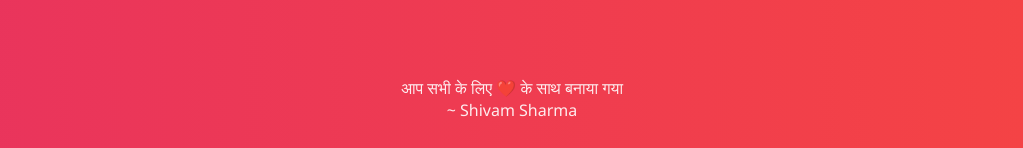
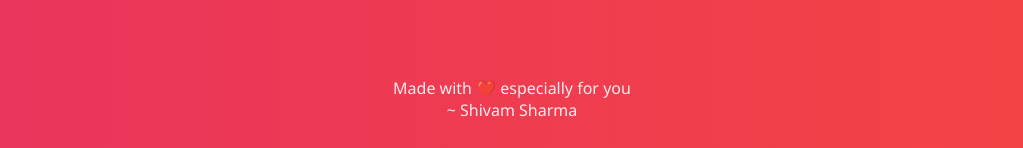
Before and after one commit to shivamsharma7400/HAPPY-NEW-YEAR-2026, a plain HTML site: page index.html in a window 1280 px wide. Shown: the part 1271-1419 px from the top of the page, without its empty margins (128-1151 px from the left). Drawn offline with Linux system fonts and the light colour scheme.

Commit message:
Update index.html

```diff
--- a/index.html
+++ b/index.html
@@ -176,7 +176,7 @@
   </section>
 
   <footer>
-    आप सभी के लिए ❤️ के साथ बनाया गया<br>
+    Made with ❤️ especially for you<br>
     ~ Shivam Sharma
   </footer>
 
```
